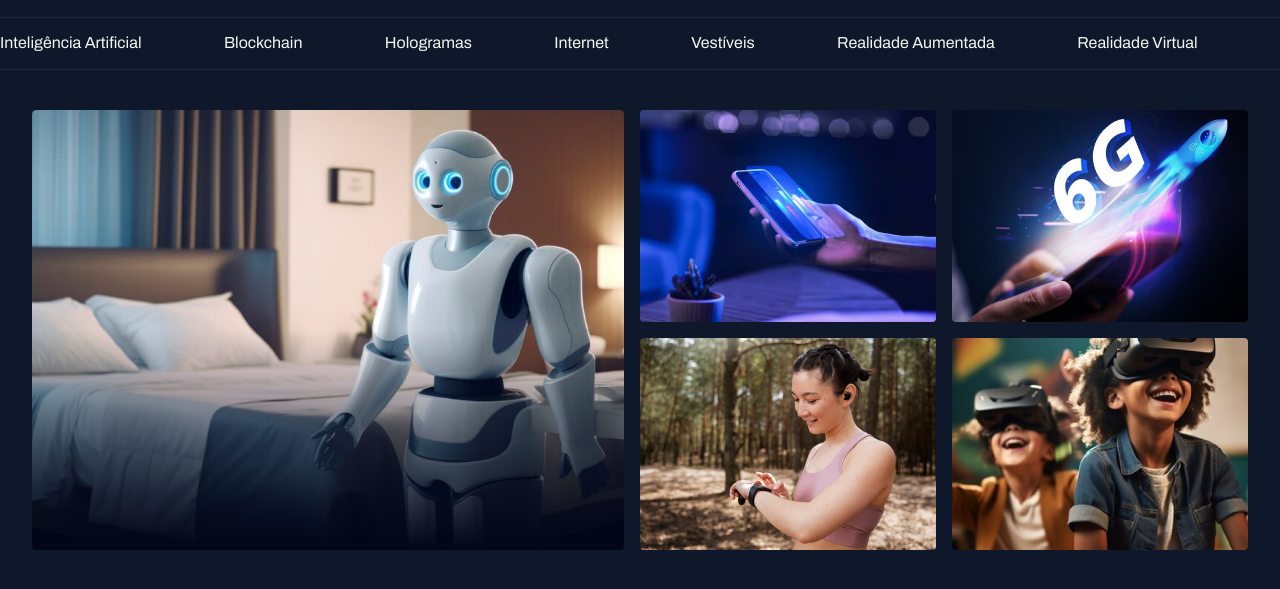
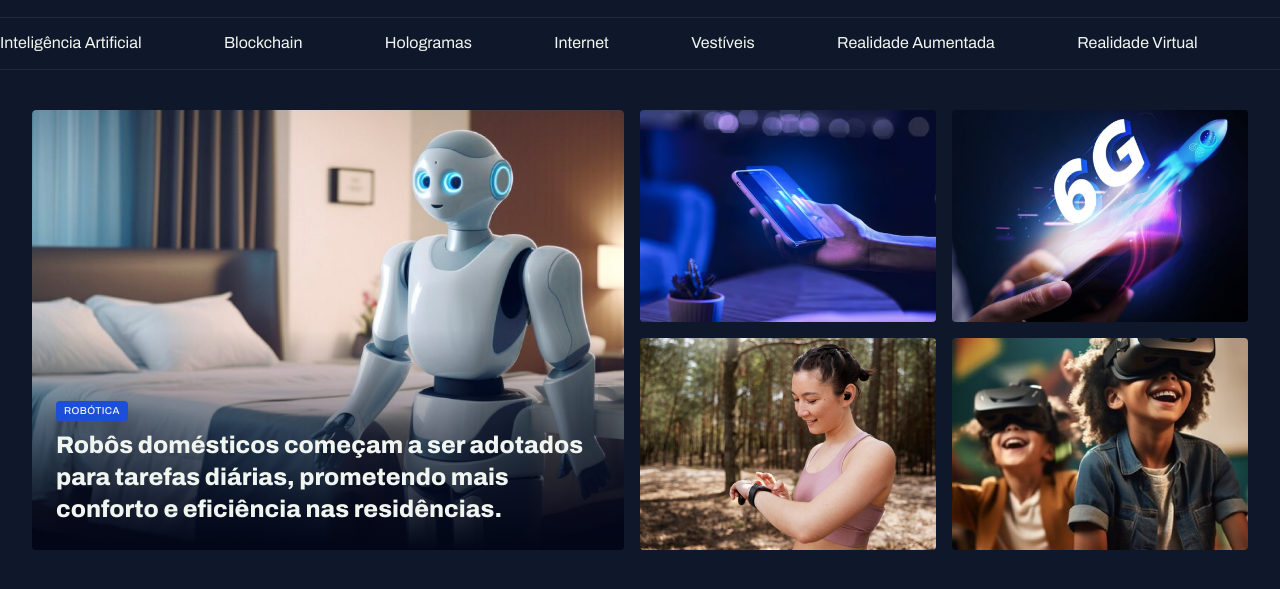
Before and after one commit to VitorGomesder4/fullstackcurso-avan-andohtml-css, a plain HTML site: page grid/projeto_portal_noticias/index.html in a window 1280 px wide. Shown: the part 45-634 px from the top of the page. Drawn offline with Linux system fonts and the light colour scheme.

Commit message:
ajustando conteudo do card

```diff
--- a/grid/projeto_portal_noticias/index.html
+++ b/grid/projeto_portal_noticias/index.html
@@ -42,9 +42,14 @@
 
     <main class="grid container">
         <section id="featured" class="grid grid-flow-col gap-16">
-            <div class="card">
+            <figure class="card">
                 <img src="assets/imgs/Image 01.png" alt="">
-            </div>
+
+                <figcaption>
+                    <span class="content-tag">robótica</span>
+                    <h2 class="text-2xl">Robôs domésticos começam a ser adotados para tarefas diárias, prometendo mais conforto e eficiência nas residências.</h2>
+                </figcaption>
+            </figure>
 
             <div class="grid grid-cols-2 gap-16">
                 <div>
--- a/grid/projeto_portal_noticias/styles/global.css
+++ b/grid/projeto_portal_noticias/styles/global.css
@@ -61,3 +61,15 @@ img{
 main{
     margin-top: 40px;
 }
+
+.content-tag{
+    display: inline-block;
+    background-color: var(--brand-color-dark);
+    padding: 4px 8px;
+    border-radius: 4px;
+    font: 500 10px/1.2 var(--font-family);
+    text-transform: uppercase;
+    letter-spacing: 0.04em;
+    color: var(--text-color-primary);
+    box-shadow: 0px 10px 16px rgba(2, 6, 23, 0.251);
+}
--- a/grid/projeto_portal_noticias/styles/section.css
+++ b/grid/projeto_portal_noticias/styles/section.css
@@ -21,5 +21,15 @@
                 #020617 100%
             );
         }
+
+        figcaption{
+            position: absolute;
+            bottom: 0;
+            padding: 24px;
+
+            h2{
+                margin-top: 8px;
+            }
+        }
     }
 }
--- a/grid/projeto_portal_noticias/styles/utility.css
+++ b/grid/projeto_portal_noticias/styles/utility.css
@@ -14,3 +14,19 @@
 .gap-16{
     gap: 16px;
 }
+
+.text-2xl{
+    font: var(--h1);
+}
+
+.text-xl{
+    font: var(--h2);
+}
+
+.text-lg{
+    font: var(--h3);
+}
+
+.text-sm{
+    font: var(--text-sm);
+}
```
